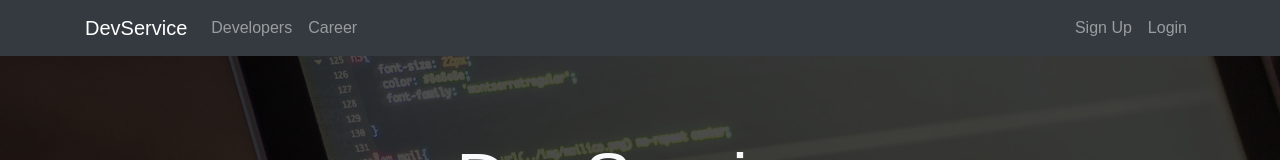
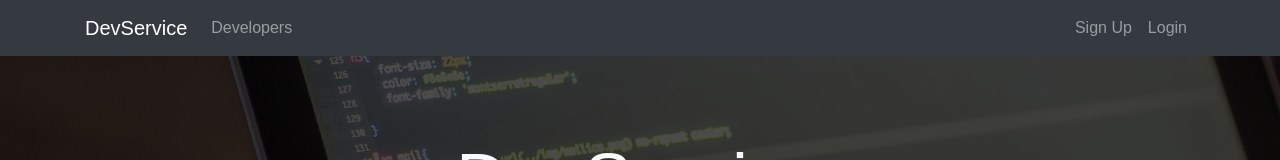
Before and after one commit to LukeWlodarczyk/DevService, a React (Create React App) app in the folder client/: page / in a window 1280 px wide. Shown: the top 160 px of the page. Built offline with nearby package versions, Linux system fonts and the light colour scheme.

Commit message:
nav - career

```diff
--- a/client/package.json
+++ b/client/package.json
@@ -13,6 +13,7 @@
     "react-router-dom": "^4.2.2",
     "react-scripts": "1.1.4",
     "redux": "^4.0.0",
+    "redux-form": "^7.3.0",
     "redux-thunk": "^2.2.0"
   },
   "scripts": {
--- a/client/src/components/layout/Navbar.js
+++ b/client/src/components/layout/Navbar.js
@@ -84,11 +84,13 @@ class Navbar extends Component {
                   Developers
                 </Link>
               </li>
-              <li className="nav-item">
-                <Link className="nav-link" to="/offers">
-                  Career
-                </Link>
-              </li>
+              {isAuthenticated && (
+                <li className="nav-item">
+                  <Link className="nav-link" to="/offers">
+                    Career
+                  </Link>
+                </li>)
+              }
             </ul>
             {isAuthenticated ? authLinks : guestLinks}
           </div>
```
Also changed, not shown: 1 other file (tests, documents, lock files or other folders).
